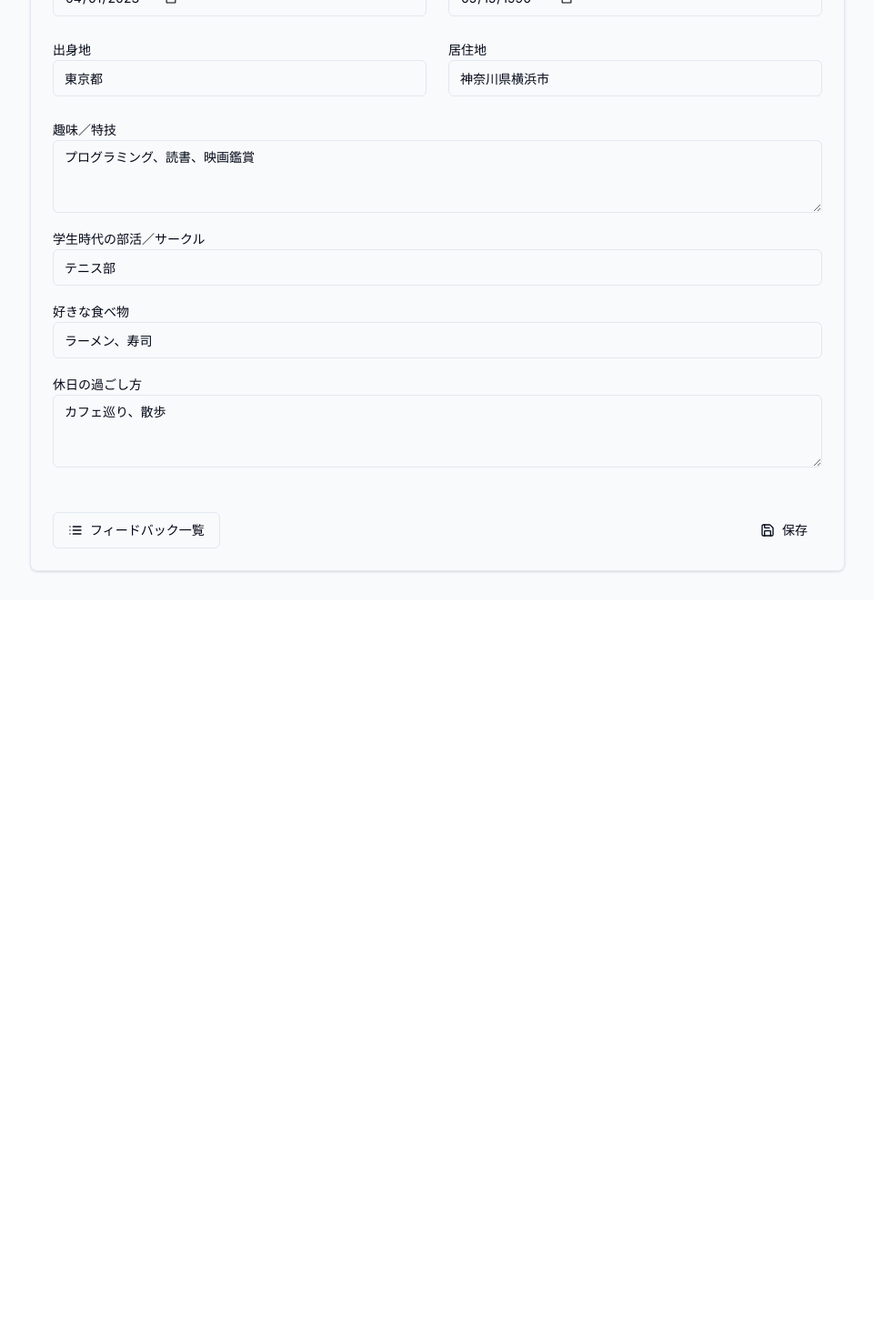
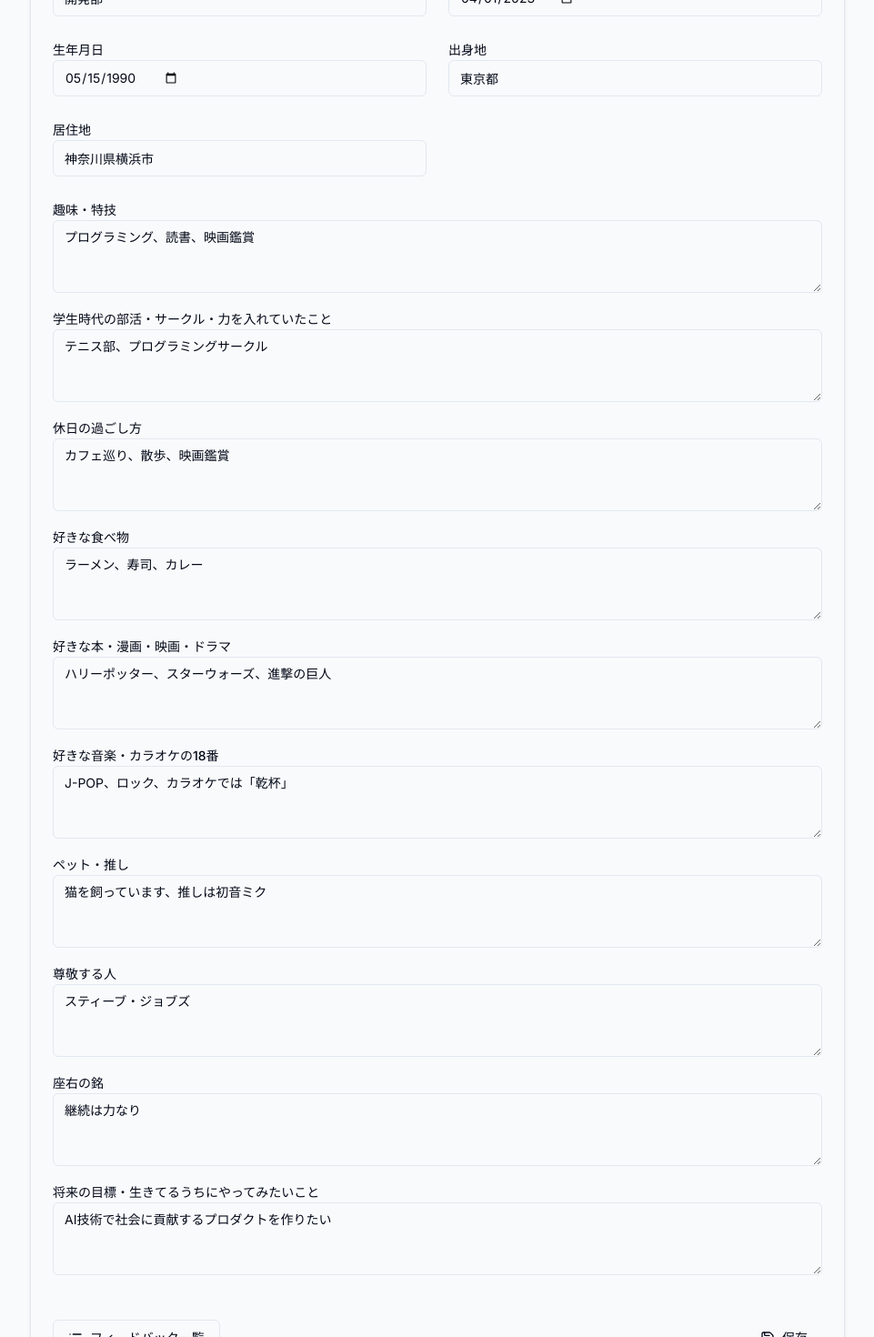
Before and after one commit to ms-engineer-bc25-06/Section_9_team_A, a Next.js app in the folder frontend/: page /profile/edit in a window 1280 px wide. Shown: the part 380-1850 px from the top of the page at 91% size, without its empty margins (159-1120 px from the left). Before the commit the page ends 1040 px from the top, so only its background shows below. Built offline with nearby package versions, Linux system fonts and the light colour scheme.

Commit message:
fix:frontpage

```diff
--- a/frontend/src/components/profile/ProfileEditForm.tsx
+++ b/frontend/src/components/profile/ProfileEditForm.tsx
@@ -15,15 +15,22 @@ import { useRouter } from "next/navigation"
 
 const mockProfile = {
   name: "田中太郎",
+  nickname: "タロウ",
   department: "開発部",
   joinDate: "2023-04-01",
   birthDate: "1990-05-15",
   hometown: "東京都",
   residence: "神奈川県横浜市",
   hobbies: "プログラミング、読書、映画鑑賞",
-  club: "テニス部",
-  favoriteFood: "ラーメン、寿司",
-  weekendActivity: "カフェ巡り、散歩",
+  studentActivities: "テニス部、プログラミングサークル",
+  holidayActivities: "カフェ巡り、散歩、映画鑑賞",
+  favoriteFood: "ラーメン、寿司、カレー",
+  favoriteMedia: "ハリーポッター、スターウォーズ、進撃の巨人",
+  favoriteMusic: "J-POP、ロック、カラオケでは「乾杯」",
+  petsOshi: "猫を飼っています、推しは初音ミク",
+  respectedPerson: "スティーブ・ジョブズ",
+  motto: "継続は力なり",
+  futureGoals: "AI技術で社会に貢献するプロダクトを作りたい",
 }
 
 export function ProfileEditForm() {
@@ -79,6 +86,11 @@ export function ProfileEditForm() {
             </div>
 
             <div className="space-y-2">
+              <Label htmlFor="nickname">ニックネーム</Label>
+              <Input id="nickname" value={profile.nickname} onChange={(e) => handleInputChange("nickname", e.target.value)} />
+            </div>
+
+            <div className="space-y-2">
               <Label htmlFor="department">部署</Label>
               <Input
                 id="department"
@@ -128,7 +140,7 @@ export function ProfileEditForm() {
 
           <div className="space-y-4">
             <div className="space-y-2">
-              <Label htmlFor="hobbies">趣味／特技</Label>
+              <Label htmlFor="hobbies">趣味・特技</Label>
               <Textarea
                 id="hobbies"
                 value={profile.hobbies}
@@ -138,26 +150,92 @@ export function ProfileEditForm() {
             </div>
 
             <div className="space-y-2">
-              <Label htmlFor="club">学生時代の部活／サークル</Label>
-              <Input id="club" value={profile.club} onChange={(e) => handleInputChange("club", e.target.value)} />
+              <Label htmlFor="studentActivities">学生時代の部活・サークル・力を入れていたこと</Label>
+              <Textarea
+                id="studentActivities"
+                value={profile.studentActivities}
+                onChange={(e) => handleInputChange("studentActivities", e.target.value)}
+                rows={2}
+              />
+            </div>
+
+            <div className="space-y-2">
+              <Label htmlFor="holidayActivities">休日の過ごし方</Label>
+              <Textarea
+                id="holidayActivities"
+                value={profile.holidayActivities}
+                onChange={(e) => handleInputChange("holidayActivities", e.target.value)}
+                rows={2}
+              />
             </div>
 
             <div className="space-y-2">
               <Label htmlFor="favoriteFood">好きな食べ物</Label>
-              <Input
+              <Textarea
                 id="favoriteFood"
                 value={profile.favoriteFood}
                 onChange={(e) => handleInputChange("favoriteFood", e.target.value)}
+                rows={2}
               />
             </div>
 
             <div className="space-y-2">
-              <Label htmlFor="weekendActivity">休日の過ごし方</Label>
+              <Label htmlFor="favoriteMedia">好きな本・漫画・映画・ドラマ</Label>
               <Textarea
-                id="weekendActivity"
-                value={profile.weekendActivity}
-                onChange={(e) => handleInputChange("weekendActivity", e.target.value)}
+                id="favoriteMedia"
+                value={profile.favoriteMedia}
+                onChange={(e) => handleInputChange("favoriteMedia", e.target.value)}
                 rows={2}
+              />
+            </div>
+
+            <div className="space-y-2">
+              <Label htmlFor="favoriteMusic">好きな音楽・カラオケの18番</Label>
+              <Textarea
+                id="favoriteMusic"
+                value={profile.favoriteMusic}
+                onChange={(e) => handleInputChange("favoriteMusic", e.target.value)}
+                rows={2}
+              />
+            </div>
+
+            <div className="space-y-2">
+              <Label htmlFor="petsOshi">ペット・推し</Label>
+              <Textarea
+                id="petsOshi"
+                value={profile.petsOshi}
+                onChange={(e) => handleInputChange("petsOshi", e.target.value)}
+                rows={2}
+              />
+            </div>
+
+            <div className="space-y-2">
+              <Label htmlFor="respectedPerson">尊敬する人</Label>
+              <Textarea
+                id="respectedPerson"
+                value={profile.respectedPerson}
+                onChange={(e) => handleInputChange("respectedPerson", e.target.value)}
+                rows={2}
+              />
+            </div>
+
+            <div className="space-y-2">
+              <Label htmlFor="motto">座右の銘</Label>
+              <Textarea
+                id="motto"
+                value={profile.motto}
+                onChange={(e) => handleInputChange("motto", e.target.value)}
+                rows={2}
+              />
+            </div>
+
+            <div className="space-y-2">
+              <Label htmlFor="futureGoals">将来の目標・生きてるうちにやってみたいこと</Label>
+              <Textarea
+                id="futureGoals"
+                value={profile.futureGoals}
+                onChange={(e) => handleInputChange("futureGoals", e.target.value)}
+                rows={3}
               />
             </div>
           </div>
--- a/frontend/src/components/profile/ProfileView.tsx
+++ b/frontend/src/components/profile/ProfileView.tsx
@@ -5,19 +5,42 @@ import { Card, CardContent, CardHeader, CardTitle } from "@/components/ui/Card"
 import { Avatar, AvatarFallback, AvatarImage } from "@/components/ui/Avatar"
 import { Badge } from "@/components/ui/Badge"
 import { Separator } from "@/components/ui/Separator"
-import { Calendar, MapPin, Home, Heart, Trophy, Utensils, Coffee, MessageSquare } from "lucide-react"
+import {
+  Calendar,
+  MapPin,
+  Home,
+  Heart,
+  Trophy,
+  Utensils,
+  Coffee,
+  MessageSquare,
+  User,
+  BookOpen,
+  Music,
+  PawPrint,
+  Star,
+  Quote,
+  Target
+} from "lucide-react"
 
 const mockProfile = {
   name: "田中太郎",
+  nickname: "タロウ",
   department: "開発部",
   joinDate: "2023-04-01",
   birthDate: "1990-05-15",
   hometown: "東京都",
   residence: "神奈川県横浜市",
   hobbies: "プログラミング、読書、映画鑑賞",
-  club: "テニス部",
-  favoriteFood: "ラーメン、寿司",
-  weekendActivity: "カフェ巡り、散歩",
+  studentActivities: "テニス部、プログラミングサークル",
+  holidayActivities: "カフェ巡り、散歩、映画鑑賞",
+  favoriteFood: "ラーメン、寿司、カレー",
+  favoriteMedia: "ハリーポッター、スターウォーズ、進撃の巨人",
+  favoriteMusic: "J-POP、ロック、カラオケでは「乾杯」",
+  petsOshi: "猫を飼っています、推しは初音ミク",
+  respectedPerson: "スティーブ・ジョブズ",
+  motto: "継続は力なり",
+  futureGoals: "AI技術で社会に貢献するプロダクトを作りたい",
   feedback: [
     "チームワークを大切にする素晴らしいメンバーです",
     "技術力が高く、いつも頼りになります",
@@ -27,14 +50,21 @@ const mockProfile = {
 
 export function ProfileView() {
   const profileItems = [
+    { icon: User, label: "ニックネーム", value: mockProfile.nickname },
     { icon: Calendar, label: "入社年月", value: mockProfile.joinDate },
     { icon: Calendar, label: "生年月日", value: mockProfile.birthDate },
     { icon: MapPin, label: "出身地", value: mockProfile.hometown },
     { icon: Home, label: "居住地", value: mockProfile.residence },
-    { icon: Heart, label: "趣味／特技", value: mockProfile.hobbies },
-    { icon: Trophy, label: "学生時代の部活／サークル", value: mockProfile.club },
+    { icon: Heart, label: "趣味・特技", value: mockProfile.hobbies },
+    { icon: Trophy, label: "学生時代の部活・サークル・力を入れていたこと", value: mockProfile.studentActivities },
+    { icon: Coffee, label: "休日の過ごし方", value: mockProfile.holidayActivities },
     { icon: Utensils, label: "好きな食べ物", value: mockProfile.favoriteFood },
-    { icon: Coffee, label: "休日の過ごし方", value: mockProfile.weekendActivity },
+    { icon: BookOpen, label: "好きな本・漫画・映画・ドラマ", value: mockProfile.favoriteMedia },
+    { icon: Music, label: "好きな音楽・カラオケの18番", value: mockProfile.favoriteMusic },
+    { icon: PawPrint, label: "ペット・推し", value: mockProfile.petsOshi },
+    { icon: Star, label: "尊敬する人", value: mockProfile.respectedPerson },
+    { icon: Quote, label: "座右の銘", value: mockProfile.motto },
+    { icon: Target, label: "将来の目標・生きてるうちにやってみたいこと", value: mockProfile.futureGoals },
   ]
 
   return (
```
Also changed, not shown: 2 other files (tests, documents, lock files or other folders).
